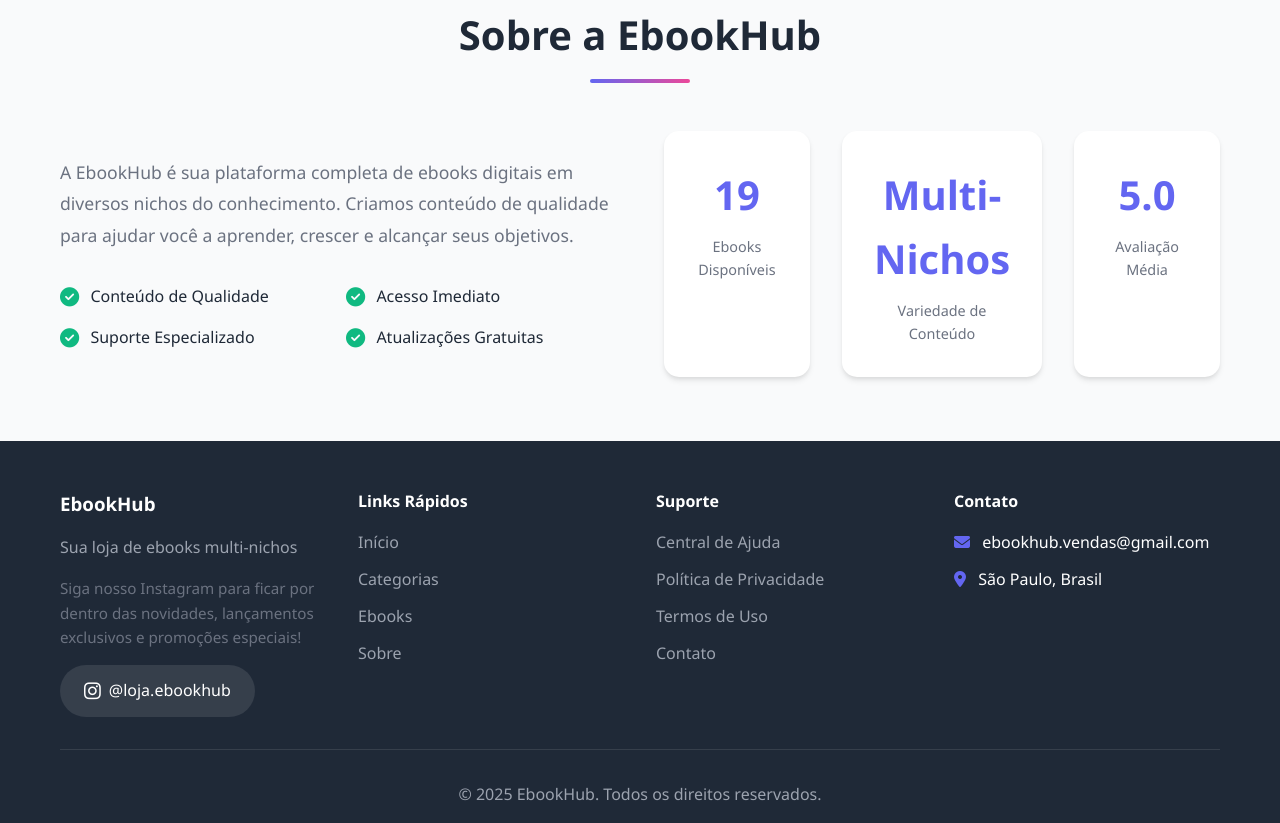
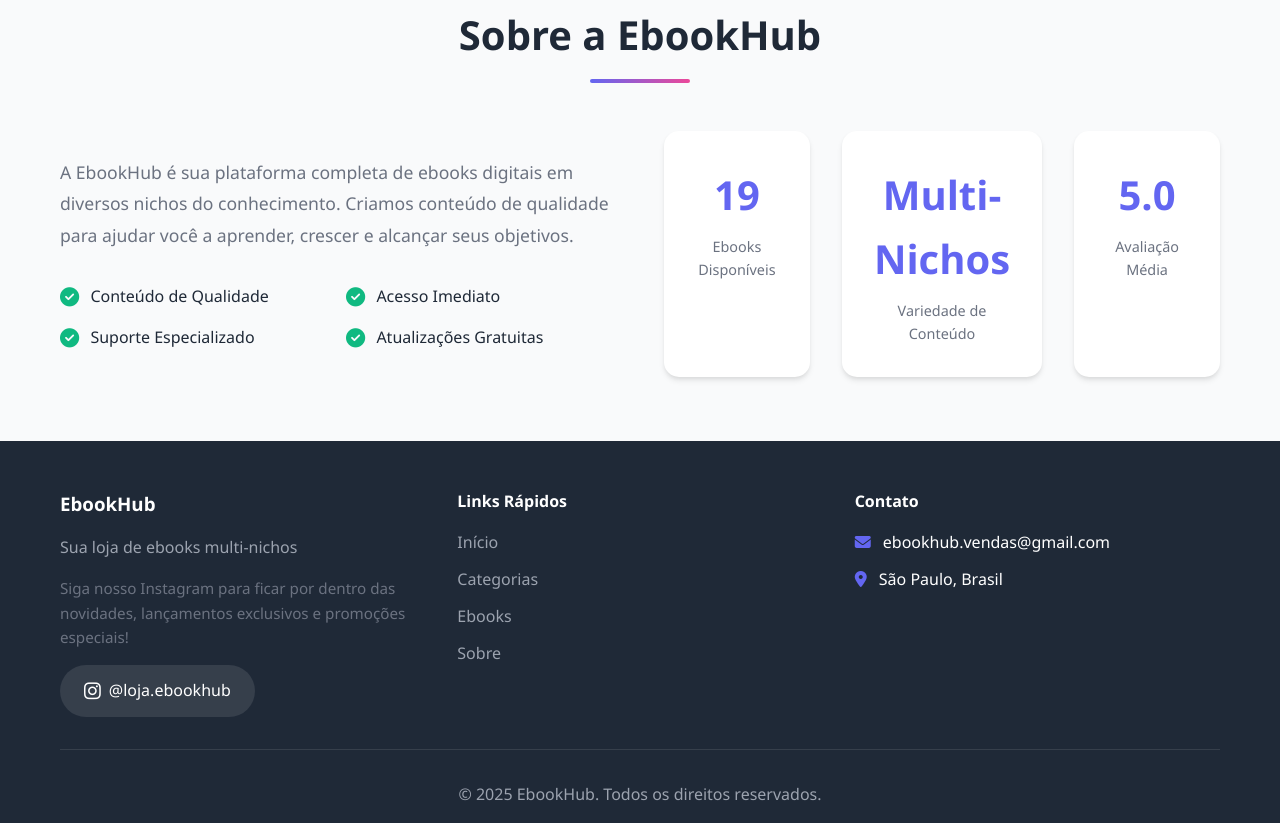
Before and after one commit to GabrielQuaresminha/EbookHub, a website: page index.html in a window 1280 px wide. Shown: the part 6334-7157 px from the top of the page. Drawn offline with Linux system fonts and the light colour scheme; a script that the page names is missing.

Commit message:
Removida seção Suporte do rodapé

```diff
--- a/index.html
+++ b/index.html
@@ -710,15 +710,6 @@
                     </ul>
                 </div>
                 <div class="footer-section">
-                    <h4>Suporte</h4>
-                    <ul>
-                        <li><a href="#">Central de Ajuda</a></li>
-                        <li><a href="#">Política de Privacidade</a></li>
-                        <li><a href="#">Termos de Uso</a></li>
-                        <li><a href="#">Contato</a></li>
-                    </ul>
-                </div>
-                <div class="footer-section">
                     <h4>Contato</h4>
                     <ul>
                         <li><i class="fas fa-envelope"></i> ebookhub.vendas@gmail.com</li>
```
